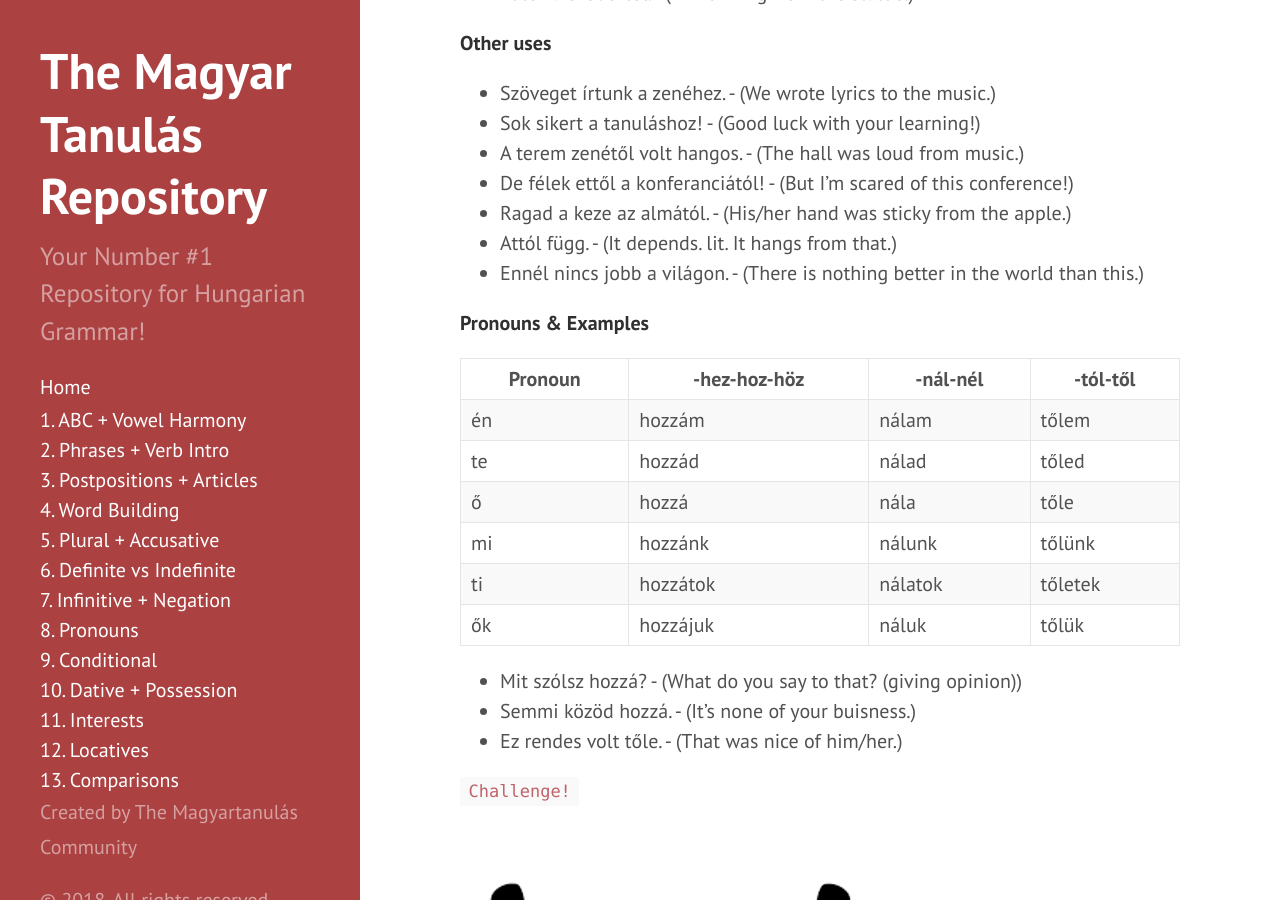
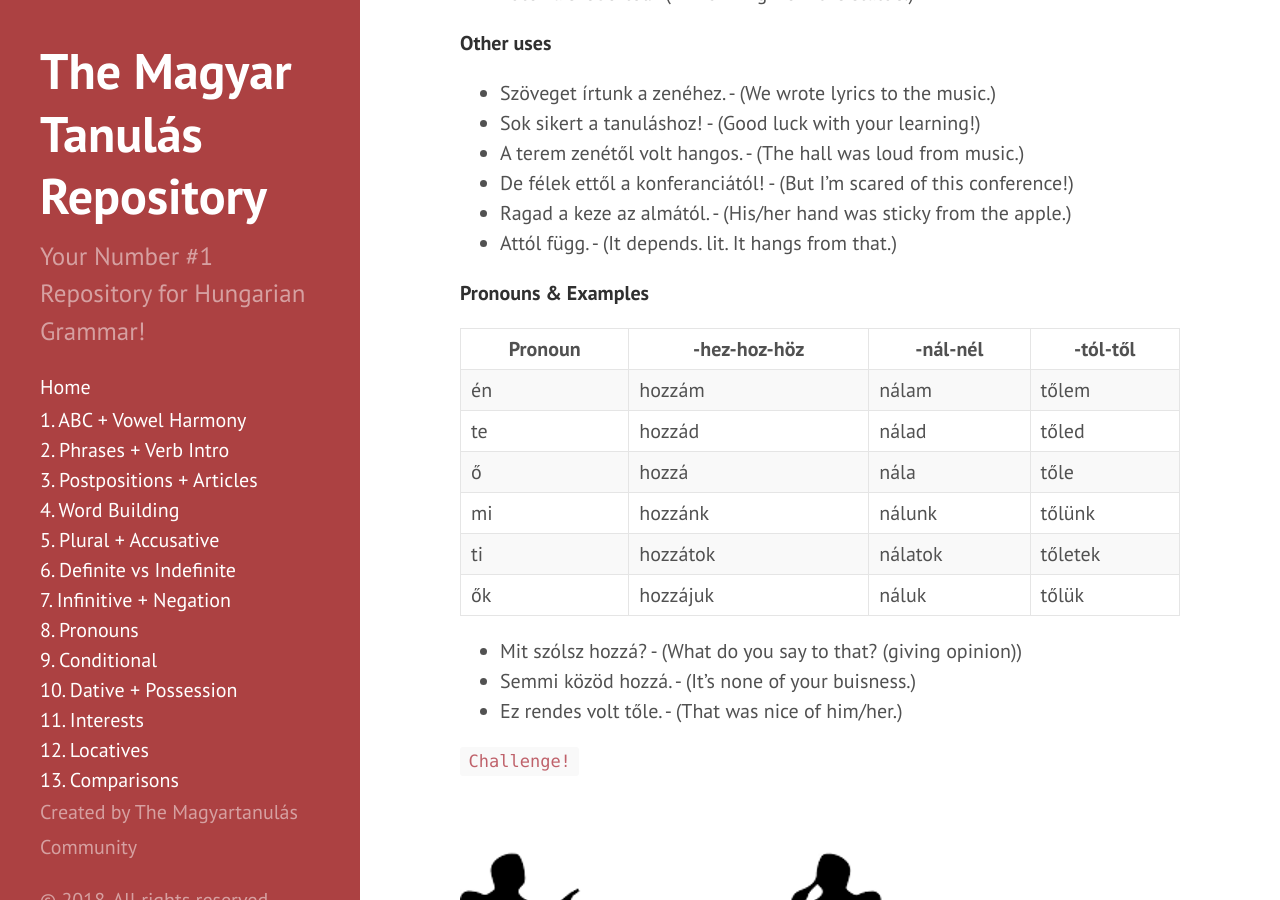
Before and after one commit to Magyartanulas/magyartanulas.github.io, a Jekyll site: the page built from locatives.md, in a window 1280 px wide and 900 px high, scrolled down 6400 px. Built offline with Jekyll 4.4.1, drawn with Linux system fonts in a browser that asks for light colours; Markdown is read by kramdown in place of the engine named in the settings.

Commit message:
Update locatives.md

```diff
--- a/locatives.md
+++ b/locatives.md
@@ -181,7 +181,6 @@ For the most part, these suffixes can be used as a general to & from (Allative,a
 * De félek ettől a konferanciától! - (But I'm scared of this conference!)
 * Ragad a keze az almától. - (His/her hand was sticky from the apple.)
 * Attól függ. - (It depends. lit. It hangs from that.)
-* Ennél nincs jobb a világon. - (There is nothing better in the world than this.)
 
 **Pronouns & Examples**
 
```
